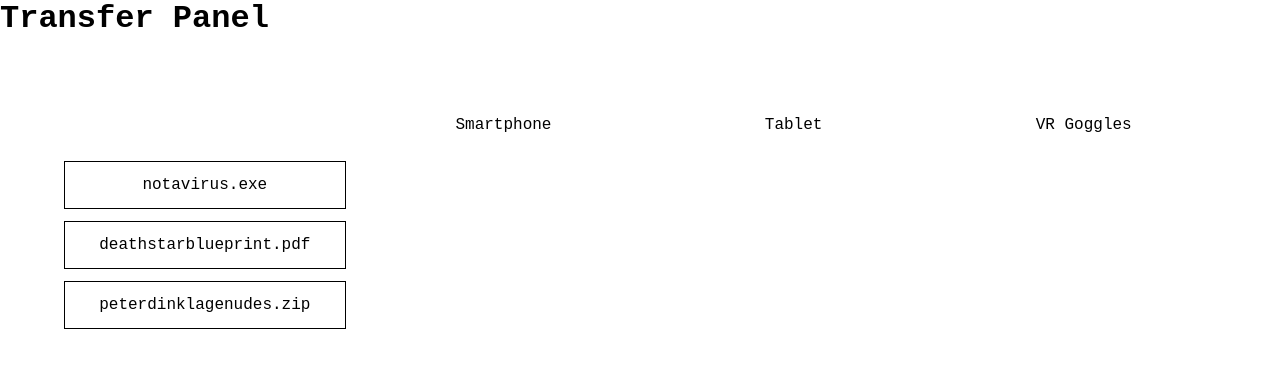
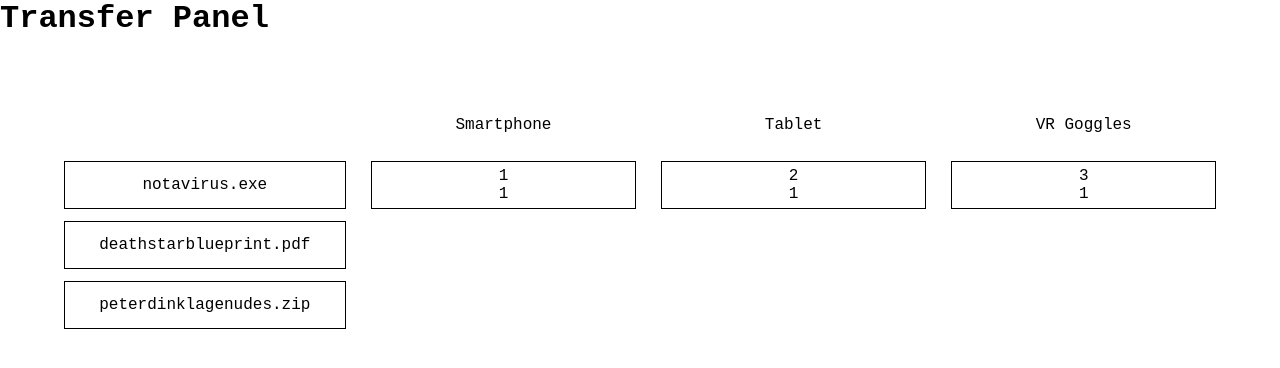
Before and after one commit to RadoslawZemlo/transfer-panel, an Angular app: page / in a window 1280 px wide. Shown: the top 368 px of the page. Built offline with nearby package versions, Linux system fonts and the light colour scheme; data requests are answered from the project's data file.

Commit message:
Display device files and add some styles

```diff
--- a/src/app/components/panel/panel.component.html
+++ b/src/app/components/panel/panel.component.html
@@ -13,10 +13,26 @@
 
   <div *ngIf="devices$ | async as devices" class="panel__devices">
     <ng-container *ngFor="let device of devices">
-      <div class="tile tile--top">
-        <p>
-          {{ device.name }}
-        </p>
+      <div class="device">
+        <div class="tile tile--top">
+          <p>
+            {{ device.name }}
+          </p>
+        </div>
+
+        <div *ngIf="device.files" class="device__files">
+          <ng-container *ngFor="let deviceFile of device.files">
+            <div class="tile">
+              <p>
+                {{ deviceFile.id }}
+              </p>
+
+              <div class="progress-bar">
+                {{ deviceFile.progress }}
+              </div>
+            </div>
+          </ng-container>
+        </div>
       </div>
     </ng-container>
   </div>
--- a/src/app/components/panel/panel.component.scss
+++ b/src/app/components/panel/panel.component.scss
@@ -1,20 +1,34 @@
-@mixin grid($display, $grid-gap, $grid-template-column) {
-  display: $display;
+@mixin grid($grid-gap, $grid-template-column) {
+  display: grid;
   grid-gap: $grid-gap;
   grid-template-columns: $grid-template-column;
 }
 
+@mixin flex-colunm {
+  display: flex;
+  flex-direction: column;
+  gap: 1.5vh;
+}
+
 .panel {
-  @include grid(grid, 2vw, 1fr 3fr);
+  @include grid(2vw, 1fr 3fr);
   padding: 5vw;
   width: 100vw;
 
   &__files {
-    @include grid(grid, 1.5vh, null);
+    @include flex-colunm();
   }
 
   &__devices {
-    @include grid(grid, 2vw, repeat(3, 1fr));
+    @include grid(2vw, repeat(3, 1fr));
+  }
+}
+
+.device {
+  @include flex-colunm();
+
+  &__files {
+    @include flex-colunm();
   }
 }
 
@@ -22,6 +36,7 @@
   border: 0.1rem solid #000;
   height: 3rem;
   display: flex;
+  flex-direction: column;
   align-items: center;
   justify-content: center;
 
```
